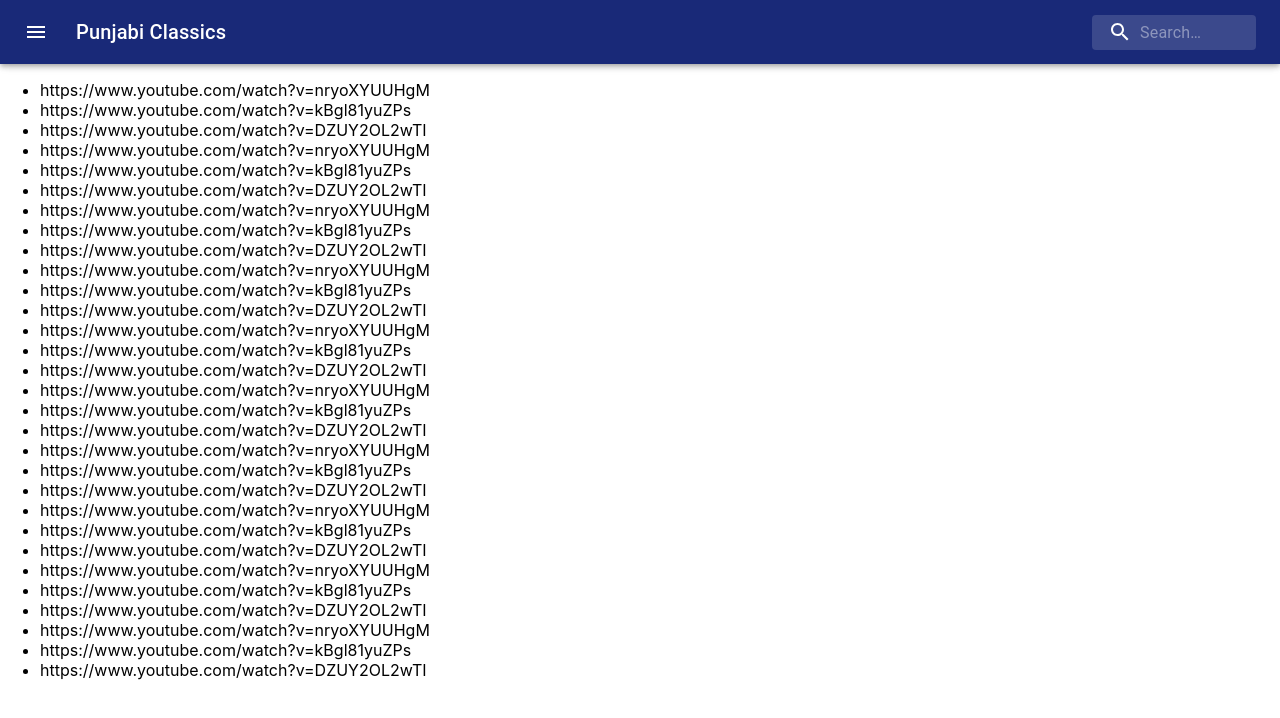
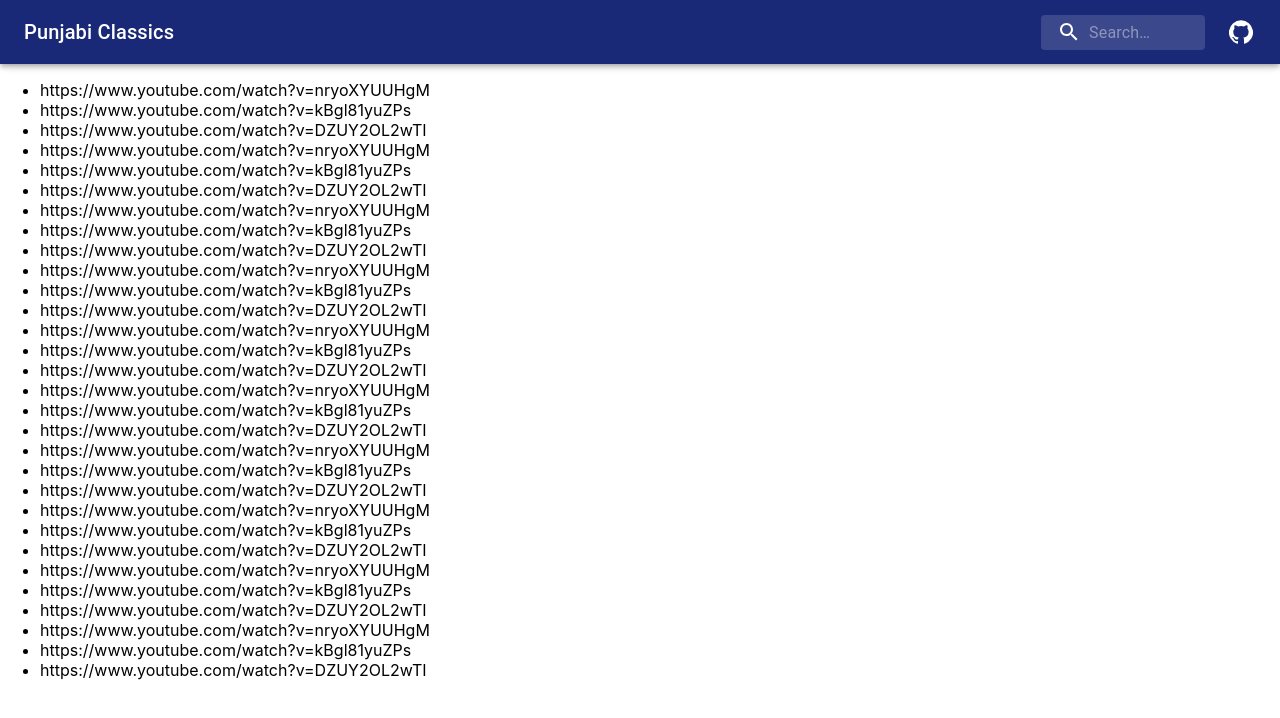
Before and after one commit to HarmanSran/punjabi-classics, a React (Create React App) app: page / in a window 1280 px wide. Shown: the top 718 px of the page. Built offline with nearby package versions, Linux system fonts and the light colour scheme.

Commit message:
refactor appbar

```diff
--- a/src/components/AppToolbar/AppToolbar.js
+++ b/src/components/AppToolbar/AppToolbar.js
@@ -1,19 +1,14 @@
 import React from 'react';
 import AppBar from '@material-ui/core/AppBar';
 import Toolbar from '@material-ui/core/Toolbar';
-import IconButton from '@material-ui/core/IconButton';
 import Typography from '@material-ui/core/Typography';
-import InputBase from '@material-ui/core/InputBase';
-import { fade, makeStyles } from '@material-ui/core/styles';
-import MenuIcon from '@material-ui/icons/Menu';
-import SearchIcon from '@material-ui/icons/Search';
+import { makeStyles } from '@material-ui/core/styles';
+import SearchField from './components/SearchField';
+import GithubButton from './components/GithubButton';
 
 const useStyles = makeStyles((theme) => ({
   root: {
     flexGrow: 1,
-  },
-  menuButton: {
-    marginRight: theme.spacing(2),
   },
   title: {
     flexGrow: 1,
@@ -22,45 +17,14 @@
       display: 'block',
     },
   },
-  rightHandSide: {
+  actions: {
+    display: 'flex',
     position: 'relative',
     marginLeft: 0,
     width: '100%',
     [theme.breakpoints.up('sm')]: {
       marginLeft: theme.spacing(1),
       width: 'auto',
-    },
-  },
-  search: {
-    borderRadius: theme.shape.borderRadius,
-    backgroundColor: fade(theme.palette.common.white, 0.15),
-    '&:hover': {
-      backgroundColor: fade(theme.palette.common.white, 0.25),
-    },
-  },
-  searchIcon: {
-    padding: theme.spacing(0, 2),
-    height: '100%',
-    position: 'absolute',
-    pointerEvents: 'none',
-    display: 'flex',
-    alignItems: 'center',
-    justifyContent: 'center',
-  },
-  inputRoot: {
-    color: 'inherit',
-  },
-  inputInput: {
-    padding: theme.spacing(1, 1, 1, 0),
-    // vertical padding + font size from searchIcon
-    paddingLeft: `calc(1em + ${theme.spacing(4)}px)`,
-    transition: theme.transitions.create('width'),
-    width: '100%',
-    [theme.breakpoints.up('sm')]: {
-      width: '12ch',
-      '&:focus': {
-        width: '20ch',
-      },
     },
   },
 }));
@@ -72,31 +36,12 @@
     <div className={classes.root}>
       <AppBar position="fixed" color="primary">
         <Toolbar>
-          <IconButton
-            edge="start"
-            className={classes.menuButton}
-            color="inherit"
-            aria-label="open drawer"
-          >
-            <MenuIcon />
-          </IconButton>
           <Typography className={classes.title} variant="h6" noWrap>
             Punjabi Classics
           </Typography>
-          <div className={classes.rightHandSide}>
-            <div className={classes.search}>
-              <div className={classes.searchIcon}>
-                <SearchIcon />
-              </div>
-              <InputBase
-                placeholder="Search…"
-                classes={{
-                  root: classes.inputRoot,
-                  input: classes.inputInput,
-                }}
-                inputProps={{ 'aria-label': 'search' }}
-              />
-            </div>
+          <div className={classes.actions}>
+            <SearchField />
+            <GithubButton />
           </div>
         </Toolbar>
       </AppBar>
--- a/src/components/AppToolbar/components/GithubButton.js
+++ b/src/components/AppToolbar/components/GithubButton.js
@@ -0,0 +1,21 @@
+import React from 'react';
+import IconButton from '@material-ui/core/IconButton';
+import Tooltip from '@material-ui/core/Tooltip';
+import GitHubIcon from '@material-ui/icons/GitHub';
+import { repository } from '../../../../package.json';
+
+const GithubButton = () => (
+  <Tooltip title="Source" aria-label="source">
+    <IconButton
+      edge="start"
+      color="inherit"
+      aria-label="open github"
+      size="small"
+      onClick={() => window.open(repository)}
+    >
+      <GitHubIcon />
+    </IconButton>
+  </Tooltip>
+);
+
+export default GithubButton;
--- a/src/components/AppToolbar/components/SearchField.js
+++ b/src/components/AppToolbar/components/SearchField.js
@@ -0,0 +1,62 @@
+import React from 'react';
+import InputBase from '@material-ui/core/InputBase';
+import { fade, makeStyles } from '@material-ui/core/styles';
+import SearchIcon from '@material-ui/icons/Search';
+
+const useStyles = makeStyles((theme) => ({
+  search: {
+    borderRadius: theme.shape.borderRadius,
+    backgroundColor: fade(theme.palette.common.white, 0.15),
+    '&:hover': {
+      backgroundColor: fade(theme.palette.common.white, 0.25),
+    },
+    marginRight: '24px',
+  },
+  searchIcon: {
+    padding: theme.spacing(0, 2),
+    height: '100%',
+    position: 'absolute',
+    pointerEvents: 'none',
+    display: 'flex',
+    alignItems: 'center',
+    justifyContent: 'center',
+  },
+  inputRoot: {
+    color: 'inherit',
+  },
+  inputInput: {
+    padding: theme.spacing(1, 1, 1, 0),
+    // vertical padding + font size from searchIcon
+    paddingLeft: `calc(1em + ${theme.spacing(4)}px)`,
+    transition: theme.transitions.create('width'),
+    width: '100%',
+    [theme.breakpoints.up('sm')]: {
+      width: '12ch',
+      '&:focus': {
+        width: '20ch',
+      },
+    },
+  },
+}));
+
+const SearchField = () => {
+  const classes = useStyles();
+
+  return (
+    <div className={classes.search}>
+      <div className={classes.searchIcon}>
+        <SearchIcon />
+      </div>
+      <InputBase
+        placeholder="Search…"
+        classes={{
+          root: classes.inputRoot,
+          input: classes.inputInput,
+        }}
+        inputProps={{ 'aria-label': 'search' }}
+      />
+    </div>
+  );
+};
+
+export default SearchField;
```
